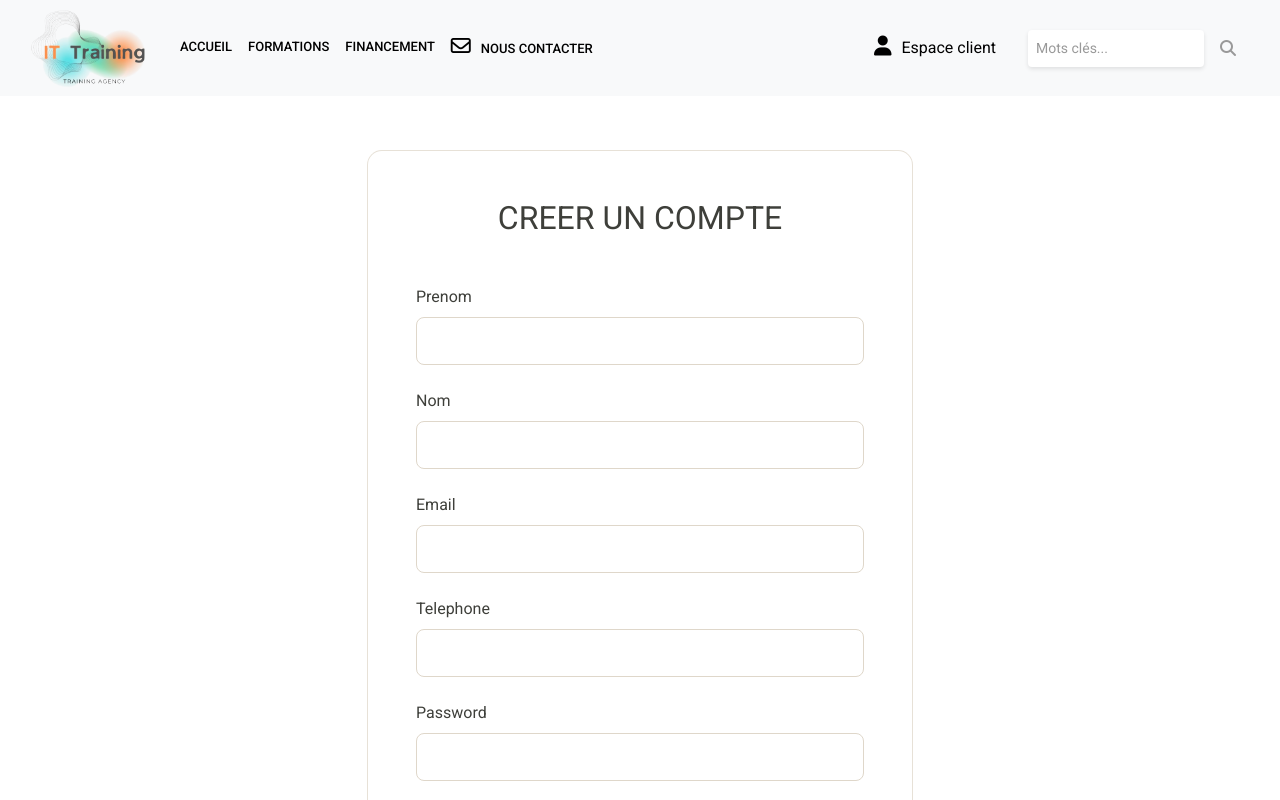
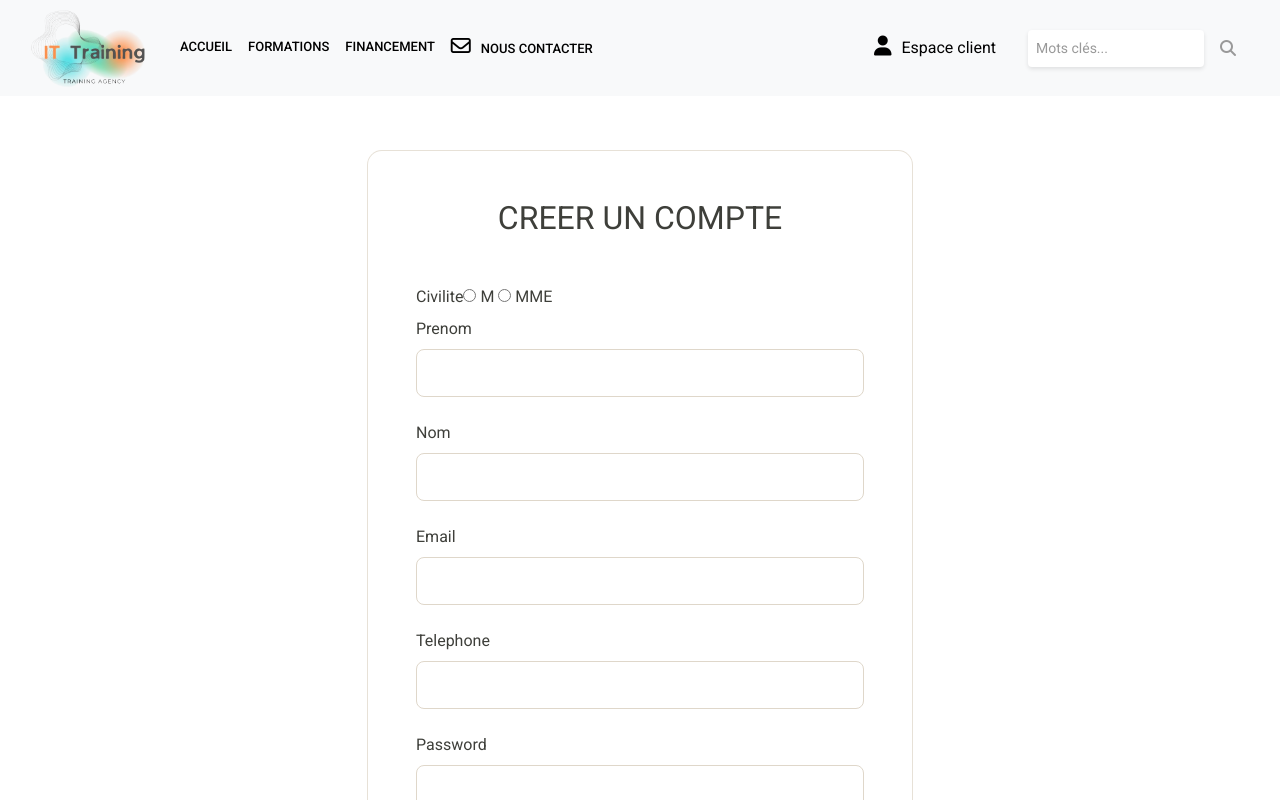
Before and after one commit to ib-Cegos-dreams-team/angularFil-rouge, an Angular app: page /creation-compte in a window 1280 px wide. Shown: the top 800 px of the page. Built offline with nearby package versions, Linux system fonts and the light colour scheme.

Commit message:
formulaire d'inscription fonctionnel

```diff
--- a/src/app/pages/compte/creation-compte/creation-compte.component.html
+++ b/src/app/pages/compte/creation-compte/creation-compte.component.html
@@ -7,7 +7,23 @@
             <div class="card-body p-5">
               <h2 class="text-uppercase text-center mb-5">Creer un compte</h2>
 
+
               <form [formGroup]="registerForm" (ngSubmit)="onSubmit()">
+
+                <div class="form-outline mb4">
+                  <label class="form-label" for="form3Example7cg">
+                    Civilite
+                  </label>
+                  <input type="radio"
+                  formControlName="civilite"
+                  value="MONSIEUR"
+                  > M
+                  <input type="radio"
+                  formControlName="civilite"
+                  value="MADAME"> MME
+                </div>
+
+
                 <div class="form-outline mb-4">
                   <label class="form-label" for="form3Example1cg"
                     >Prenom</label
--- a/src/app/pages/compte/creation-compte/creation-compte.component.ts
+++ b/src/app/pages/compte/creation-compte/creation-compte.component.ts
@@ -14,6 +14,7 @@ export class CreationCompteComponent {
   constructor(private authService: AuthService){}
 
   registerForm = new FormGroup({
+    civilite: new FormControl("", [Validators.required]),
     prenom: new FormControl("", [Validators.required]),
     nom: new FormControl("", [Validators.required]),
     email: new FormControl("", [Validators.required, Validators.email]),
```
